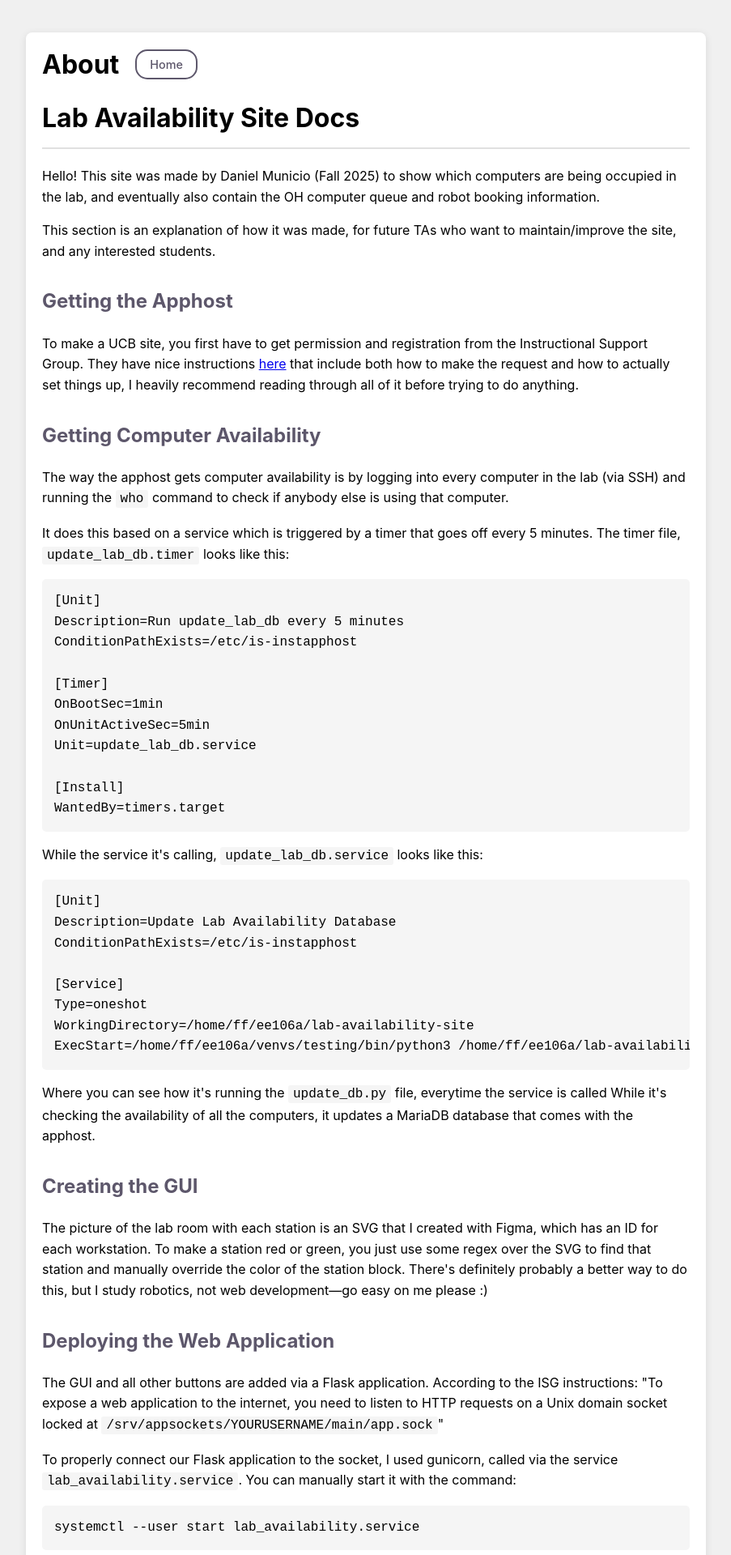
After one commit to ucb-ee106/lab-availability-site, a Flask app: page /about in a window 1280 px wide. The commit adds this page. Shown: the top 1920 px of the page at 81% size, without its empty margins (188-1091 px from the left). Run offline with Flask 3, Linux system fonts and the light colour scheme.

Commit message:
Adding about page with information on site

````diff
--- a/app.py
+++ b/app.py
@@ -225,6 +225,14 @@ def index():
     return render_template('index.html', lab_status=lab_status, queue=queue)
 
 
+@app.route('/about')
+def about():
+    """Display website_about.md content on the about page."""
+    with open('website_about.md', 'r') as f:
+        readme_content = f.read()
+    return render_template('about.html', readme_content=readme_content)
+
+
 @app.route('/lab_room.svg')
 def get_svg():
     """Serve the SVG with dynamically updated desk colors based on configured data source."""
--- a/static/styles.css
+++ b/static/styles.css
@@ -9,9 +9,37 @@ body {
     font-family: -apple-system, BlinkMacSystemFont, 'Segoe UI', Roboto, sans-serif;
 }
 
+.header {
+    display: flex;
+    align-items: center;
+    gap: 20px;
+    margin-bottom: 20px;
+}
+
+.header h1 {
+    margin: 0;
+}
+
+.about-link {
+    color: #5D576B;
+    text-decoration: none;
+    font-size: 0.9em;
+    font-weight: 500;
+    padding: 8px 16px;
+    border-radius: 15px;
+    border: 2px solid #5D576B;
+    transition: all 0.2s;
+}
+
+.about-link:hover {
+    background: #5D576B;
+    color: white;
+}
+
 .container {
     background: white;
     padding: 20px;
+    margin: 20px;
     border-radius: 8px;
     box-shadow: 0 2px 10px rgba(0,0,0,0.1);
 }
--- /dev/null
+++ b/templates/about.html
@@ -0,0 +1,57 @@
+<!DOCTYPE html>
+<html lang="en">
+<head>
+    <meta charset="UTF-8">
+    <meta name="viewport" content="width=device-width, initial-scale=1.0">
+    <title>About - Cory 105 Lab Availability</title>
+    <link rel="stylesheet" href="{{ url_for('static', filename='styles.css') }}">
+    <script src="https://cdn.jsdelivr.net/npm/marked/marked.min.js"></script>
+    <style>
+        .readme-content {
+            max-width: 800px;
+            line-height: 1.6;
+        }
+        .readme-content h1 {
+            border-bottom: 2px solid #e0e0e0;
+            padding-bottom: 10px;
+        }
+        .readme-content h2 {
+            margin-top: 30px;
+            color: #5D576B;
+        }
+        .readme-content code {
+            background: #f5f5f5;
+            padding: 2px 6px;
+            border-radius: 3px;
+            font-family: 'Courier New', monospace;
+        }
+        .readme-content pre {
+            background: #f5f5f5;
+            padding: 15px;
+            border-radius: 5px;
+            overflow-x: auto;
+        }
+        .readme-content pre code {
+            background: none;
+            padding: 0;
+        }
+    </style>
+</head>
+<body>
+    <div class="container">
+        <div class="header">
+            <h1>About</h1>
+            <a href="/" class="about-link">Home</a>
+        </div>
+        <div id="readme" class="readme-content"></div>
+    </div>
+
+    <script>
+        const markdown = {{ readme_content|tojson }};
+        document.getElementById('readme').innerHTML = marked.parse(markdown);
+    </script>
+
+    <!-- Siteimprove Analytics Script -->
+    <script async src="https://siteimproveanalytics.com/js/siteanalyze_6294756.js"></script>
+</body>
+</html>
--- a/templates/index.html
+++ b/templates/index.html
@@ -14,7 +14,10 @@
 </head>
 <body>
     <div class="container">
-        <h1>Cory 105 Lab Availability</h1>
+        <div class="header">
+            <h1>Cory 105 Lab Availability</h1>
+            <a href="/about" class="about-link">About</a>
+        </div>
         <div class="main-content">
             <img src="{{ url_for('get_svg') }}" alt="{{ lab_status.alt_text }}">
             <div>
--- /dev/null
+++ b/website_about.md
@@ -0,0 +1,83 @@
+# Lab Availability Site Docs
+
+Hello! This site was made by Daniel Municio (Fall 2025) to show which computers are being occupied in the lab, and eventually also contain the OH computer queue and robot booking information.
+
+This section is an explanation of how it was made, for future TAs who want to maintain/improve the site, and any interested students.
+
+## Getting the Apphost
+
+To make a UCB site, you first have to get permission and registration from the Instructional Support Group. They have nice instructions [here](https://inst.eecs.berkeley.edu/cgi-bin/pub.cgi?file=apphost.help) that include both how to make the request and how to actually set things up, I heavily recommend reading through all of it before trying to do anything.
+
+## Getting Computer Availability
+
+The way the apphost gets computer availability is by logging into every computer in the lab (via SSH) and running the `who` command to check if anybody else is using that computer.
+
+It does this based on a service which is triggered by a timer that goes off every 5 minutes. The timer file, `update_lab_db.timer` looks like this:
+
+```bash
+[Unit]
+Description=Run update_lab_db every 5 minutes
+ConditionPathExists=/etc/is-instapphost
+
+[Timer]
+OnBootSec=1min
+OnUnitActiveSec=5min
+Unit=update_lab_db.service
+
+[Install]
+WantedBy=timers.target
+```
+
+While the service it's calling, `update_lab_db.service` looks like this:
+
+```bash
+[Unit]
+Description=Update Lab Availability Database
+ConditionPathExists=/etc/is-instapphost
+
+[Service]
+Type=oneshot
+WorkingDirectory=/home/ff/ee106a/lab-availability-site
+ExecStart=/home/ff/ee106a/venvs/testing/bin/python3 /home/ff/ee106a/lab-availability-site/update_db.py
+```
+
+Where you can see how it's running the `update_db.py` file, everytime the service is called
+While it's checking the availability of all the computers, it updates a MariaDB database that comes with the apphost.
+
+## Creating the GUI
+
+The picture of the lab room with each station is an SVG that I created with Figma, which has an ID for each workstation. To make a station red or green, you just use some regex over the SVG to find that station and manually override the color of the station block. There's definitely probably a better way to do this, but I study robotics, not web development—go easy on me please :)
+
+## Deploying the Web Application
+
+The GUI and all other buttons are added via a Flask application. According to the ISG instructions: "To expose a web application to the internet, you need to listen to HTTP requests on a Unix domain socket locked at `/srv/appsockets/YOURUSERNAME/main/app.sock`"
+
+To properly connect our Flask application to the socket, I used gunicorn, called via the service `lab_availability.service`. You can manually start it with the command:
+
+```bash
+systemctl --user start lab_availability.service
+```
+
+You can also restart it by swapping `start` with `restart`, or have it start automatically on login with `enable`.
+
+The lab availability service looks like this:
+
+```bash
+[Unit]
+Description=Lab Availability Flask App
+ConditionPathExists=/etc/is-instapphost
+
+[Service]
+WorkingDirectory=/home/ff/ee106a/lab-availability-site
+Environment="DATA_SOURCE=database"
+ExecStart=/home/ff/ee106a/venvs/testing/bin/gunicorn -w 4 -b unix:/srv/appsockets/ee106a/main/app.sock app:app
+Restart=always
+
+[Install]
+WantedBy=default.target
+```
+
+### Notes
+
+- I should definitely rename the virtual environment to something that's not "testing"
+- The `ConditionPathExists` portion ensures that only the apphost tries to start this service, not just any user (thank you Steven Luo for catching this!)
````
